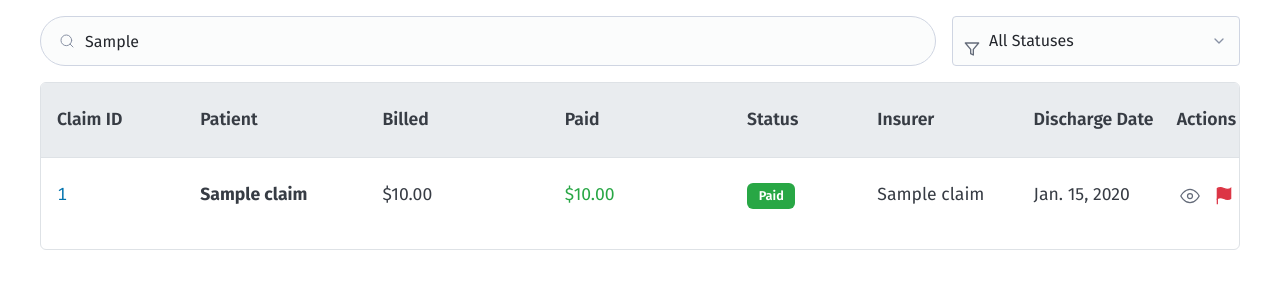
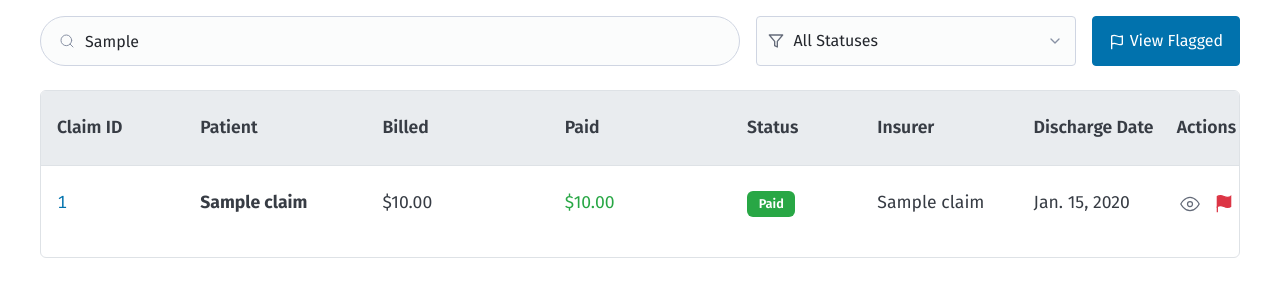
Before and after one commit to zz-xx/ERISA-Recovery-Challenge, a Django app: template src/templates/claims/claim_list.html in a window 1280 px wide. Shown: the part 122-422 px from the top of the page. Run offline with Django 5.2, Linux system fonts and the light colour scheme; tables that the repository leaves empty hold one stand-in row (values such as "Sample post"); the template is opened without the code that fills it: values that come from a table or form of the project are taken from there, most other values are stand-ins (such as "Sample title", 1, 10 or a date in 2020); some libraries are stand-ins or nearby versions.

Commit message:
Add backend support and a button for filtering by flag. Added flag icon inside the claim details to make it more obvious.

```diff
--- a/src/claims/views.py
+++ b/src/claims/views.py
@@ -33,6 +33,7 @@ class ClaimListView(ListView):
         # Get search/filter parameters from the URL
         search_query = self.request.GET.get("search", "")
         status_filter = self.request.GET.get("status", "")
+        flagged_filter = self.request.GET.get("flagged", "") # Add this line
 
         if search_query:
             # Search by patient name or insurer name (case-insensitive)
@@ -45,6 +46,10 @@ class ClaimListView(ListView):
             # Filter by status
             queryset = queryset.filter(status=status_filter.upper())
 
+        # filter by flagged status
+        if flagged_filter == 'true':
+            queryset = queryset.filter(is_flagged=True)
+
         return queryset
 
     def get_context_data(self, **kwargs: Any) -> Dict[str, Any]:
@@ -55,6 +60,7 @@ class ClaimListView(ListView):
         context['claim_statuses'] = Claim.ClaimStatus.choices
         context['current_search'] = self.request.GET.get('search', '')
         context['current_status'] = self.request.GET.get('status', '')
+        context['current_flagged'] = self.request.GET.get('flagged', '')
 
         return context
 
--- a/src/templates/claims/claim_list.html
+++ b/src/templates/claims/claim_list.html
@@ -7,30 +7,41 @@
 
     <form
         hx-get="{% url 'claims:claim-list' %}"
-        hx-trigger="change from:select, keyup changed delay:300ms from:input[type='search']"
+        hx-trigger="change from:select, keyup changed delay:300ms from:input[type='search'], change from:#flagged-filter"
         hx-target="#claims-tbody"
         hx-push-url="true">
 
-        <div class="grid">
+        <div style="display: flex; gap: 1rem; align-items: center; margin-bottom: 1.5rem;">
 
-            <div style="grid-column: 1 / 4;"><input type="search" name="search" placeholder="Search by Patient or Insurer..." value="{{ current_search }}">
+            <div style="flex-grow: 1;">
+                <input type="search" name="search" placeholder="Search by Patient or Insurer..." value="{{ current_search }}" style="margin-bottom: 0;">
             </div>
 
-            <div style="grid-column: 4 / 5; display: flex; align-items: center; position: relative;">
-
-                <svg xmlns="http://www.w3.org/2000/svg" width="16" height="16" viewBox="0 0 24 24" fill="none" stroke="currentColor" stroke-width="2" stroke-linecap="round" stroke-linejoin="round" style="position: absolute; left: 0.75rem; pointer-events: none; color: var(--pico-muted-color);">
+            <div style="position: relative; min-width: 20rem; flex-shrink: 0;">
+                <svg xmlns="http://www.w3.org/2000/svg" width="16" height="16" viewBox="0 0 24 24" fill="none" stroke="currentColor" stroke-width="2" stroke-linecap="round" stroke-linejoin="round" style="position: absolute; left: 0.75rem; top: 50%; transform: translateY(-50%); pointer-events: none; color: var(--pico-muted-color);">
                     <polygon points="22 3 2 3 10 12.46 10 19 14 21 14 12.46 22 3"></polygon>
                 </svg>
-
-                <select name="status" style="padding-left: 2.25rem; width: 100%;">
+                <select name="status" style="padding-left: 2.25rem; width: 100%; margin-bottom: 0;">
                     <option value="">All Statuses</option>
                     {% for value, label in claim_statuses %}
                     <option value="{{ value }}" {% if value == current_status %}selected{% endif %}>{{ label }}</option>
                     {% endfor %}
                 </select>
+            </div>
+
+            <div style="flex-shrink: 0;">
+                <input type="checkbox" id="flagged-filter" name="flagged" value="true" style="display: none;" {% if current_flagged == 'true' %}checked{% endif %}>
+                <label for="flagged-filter" role="button">
+                    <svg xmlns="http://www.w3.org/2000/svg" width="16" height="16" viewBox="0 0 24 24" fill="none" stroke="currentColor" stroke-width="2" stroke-linecap="round" stroke-linejoin="round">
+                        <path d="M4 15s1-1 4-1 5 2 8 2 4-1 4-1V3s-1 1-4 1-5-2-8-2-4 1-4 1z"></path>
+                        <line x1="4" y1="22" x2="4" y2="15"></line>
+                    </svg>
+                    View Flagged
+                </label>
+            </div>
 
         </div>
-        </div>
+
     </form>
 
     <figure>
--- a/src/templates/claims/partials/_claim_rows.html
+++ b/src/templates/claims/partials/_claim_rows.html
@@ -1,5 +1,6 @@
-{% load humanize %}{% for claim in claims %}
+{% load humanize %}
 
+{% for claim in claims %}
 <tr>
     <td class="claim-id-link">
         {{ claim.id }}
@@ -35,13 +36,18 @@
         </div>
     </td>
 </tr>
-
+{% empty %}
+<tr>
+    <td colspan="8" style="text-align: center; padding: 3rem;">
+        <p>No claims found matching your criteria.</p>
+    </td>
+</tr>
 {% endfor %}
 
 {# Infinite scroll trigger #}
 
 {% if page_obj.has_next %}
-<tr hx-get="?page={{ page_obj.next_page_number }}{% if current_search %}&search={{ current_search }}{% endif %}{% if current_status %}&status={{ current_status }}{% endif %}"
+<tr hx-get="?page={{ page_obj.next_page_number }}{% if current_search %}&search={{ current_search }}{% endif %}{% if current_status %}&status={{ current_status }}{% endif %}{% if current_flagged == 'true' %}&flagged=true{% endif %}"
     hx-trigger="revealed" hx-swap="outerHTML">
 </tr>
 
```
Also changed, not shown: src/templates/base.html (+35 -0 lines), src/templates/claims/partials/_claim_detail.html (+10 -1 lines). Lines whose indentation alone changed are shown as unchanged.
